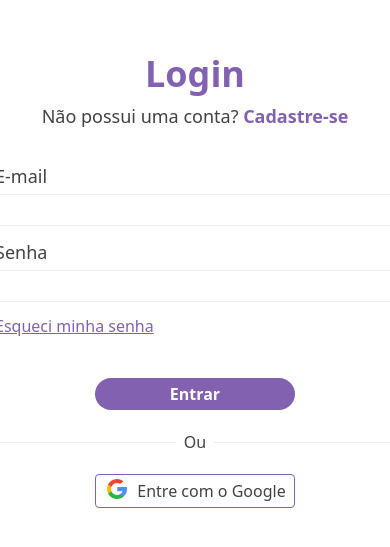
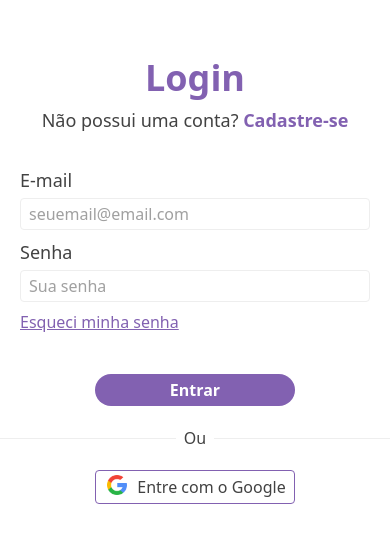
Before and after one commit to imarialu/bibliotroca, a React (Vite) app: page /login in a window 390 px wide. Shown: the part 141-688 px from the top of the page. Built offline with nearby package versions, Linux system fonts and the light colour scheme.

Commit message:
feat: adiciona imagem de fundo e placeholder aos inputs

```diff
--- a/src/components/Input.jsx
+++ b/src/components/Input.jsx
@@ -1,6 +1,6 @@
 export function Input({label, type, placeholder, ...props}){
     return(
-        <div className="flex flex-col mb-2">
+        <div className="flex flex-col mb-1">
             <label className="mb-1 text-lg">{label}</label>
             <input type={type} placeholder={placeholder} {...props} className="border border-gray rounded-sm h-8 pl-2 mb-1 focus:outline-none focus:border-purple"/>
         </div>
--- a/src/pages/Login/Login.jsx
+++ b/src/pages/Login/Login.jsx
@@ -4,14 +4,12 @@ import { Input } from "../../components/Input";
 export default function Login(){
     return(
         <>
-            <main className="flex md:flex-row w-full h-screen">
-                <div className="hidden md:block w-[50%]">
-                    <img src="#" alt="" />
+            <main className="flex md:flex-row w-full h-screen bg-purple">
+                <div className="hidden bg-purple md:block md:w-[50%] md:flex md:items-center md:justify-center">
+                    <img src="./imgs/bg.png" alt="Três leitores encostados em uma pilha de livros" className="w-[600px]"/>
                 </div>
 
-                {/* <div className="h-screen w-[1px] bg-black"></div> */}
-
-                <div className="flex flex-col w-full md:w-[50%] bg-white items-center justify-center">
+                <div className="flex flex-col w-full md:w-[50%] bg-white items-center justify-center md:rounded-l-2xl">
                     <div className="space-y-2 mb-8">
                         <h1 className="text-4xl text-center font-bold text-purple">Login</h1>
                         <p className="text-lg">
@@ -20,9 +18,9 @@ export default function Login(){
                         </p>
                     </div>
 
-                    <form className="flex flex-col mb-5 w-[400px]">
-                        <Input label={"E-mail"} type={"email"} placeholder={""}></Input>
-                        <Input label={"Senha"} type={"password"} placeholder={""}></Input>
+                    <form className="flex flex-col mb-5 w-[350px] lg:w-[400px]">
+                        <Input label={"E-mail"} type={"email"} placeholder={"seuemail@email.com"}></Input>
+                        <Input label={"Senha"} type={"password"} placeholder={"Sua senha"}></Input>
                         <a href="#" className="underline text-purple">Esqueci minha senha</a>
                         {/* <Link to="" className="underline text-purple">Esqueci minha senha</Link> */}
                         <div className="flex justify-center mt-10">
--- a/src/pages/Register/Register.jsx
+++ b/src/pages/Register/Register.jsx
@@ -3,13 +3,13 @@ import { Input } from "../../components/Input";
 
 export default function Register(){
     return(
-        <main className="flex md:flex-row w-full h-screen">
-            <div className="hidden md:block w-[50%]">
-                <img src="#" alt="" />
+        <main className="flex md:flex-row w-full bg-purple h-screen">
+            <div className="hidden bg-purple md:block md:w-[50%] md:flex md:items-center md:justify-center">
+                <img src="./imgs/bg.png" alt="Três leitores encostados em uma pilha de livros" className="w-[600px]"/>
             </div>
 
-            <div className="flex flex-col w-full md:w-[50%] bg-white items-center justify-center">
-                <div className="space-y-2 mb-8">
+            <div className="flex flex-col w-full md:w-[50%] bg-white items-center justify-center md:rounded-l-2xl">
+                <div className="space-y-2 mb-4">
                     <h1 className="text-4xl text-center font-bold text-purple">Cadastro</h1>
                     <p className="text-lg">
                         Já possui uma conta?{" "}
@@ -17,16 +17,21 @@ export default function Register(){
                     </p>
                 </div>
 
-                <form className="flex flex-col mb-5 w-[400px]">
-                    <Input label={"Nome completo"} type={"text"} placeholder={""}></Input>
-                    <Input label={"Telefone"} placeholder={""}></Input>
-                    <Input label={"E-mail"} type={"email"} placeholder={""}></Input>
+                <form className="flex flex-col mb-5 w-[350px] lg:w-[400px]">
+                    <Input label={"Nome completo"} type={"text"} placeholder={"Informe seu nome completo"}></Input>
+                    <Input label={"Telefone"} placeholder={"(00) 00000-0000"}></Input>
+                    <Input label={"Endereço"} placeholder={"Informe seu endereço"}></Input>
                     <div className="grid grid-cols-2 gap-4">
-                        <Input label={"Senha"} type={"password"} placeholder={""}></Input>
-                        <Input label={"Confirmar senha"} type={"password"} placeholder={""}></Input>
+                        <Input label={"Estado"} type={"text"} placeholder={""}></Input>
+                        <Input label={"Cidade"} type={"text"} placeholder={"Informe sua cidade"}></Input>
+                    </div>
+                    <Input label={"E-mail"} type={"email"} placeholder={"seuemail@email.com"}></Input>
+                    <div className="grid grid-cols-2 gap-4">
+                        <Input label={"Senha"} type={"password"} placeholder={"Crie uma senha"}></Input>
+                        <Input label={"Confirmar senha"} type={"password"} placeholder={"Confirme sua senha"}></Input>
                     </div>
 
-                    <div className="flex justify-center mt-8">
+                    <div className="flex justify-center mt-4">
                         <button className="w-[200px] h-8 bg-purple text-white font-bold rounded-full cursor-pointer">Criar Conta</button>
                     </div>
                 </form>
```
Also changed, not shown: public/imgs/bg.png (added).
